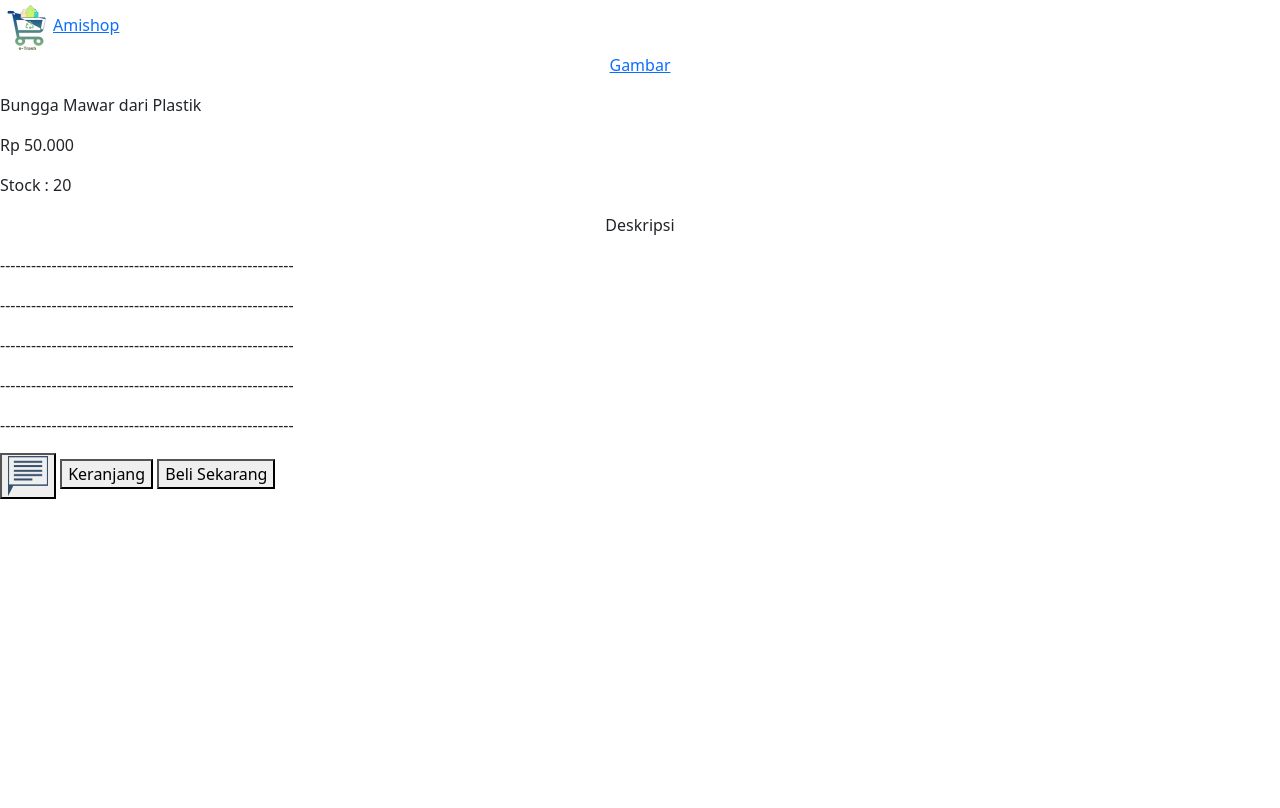
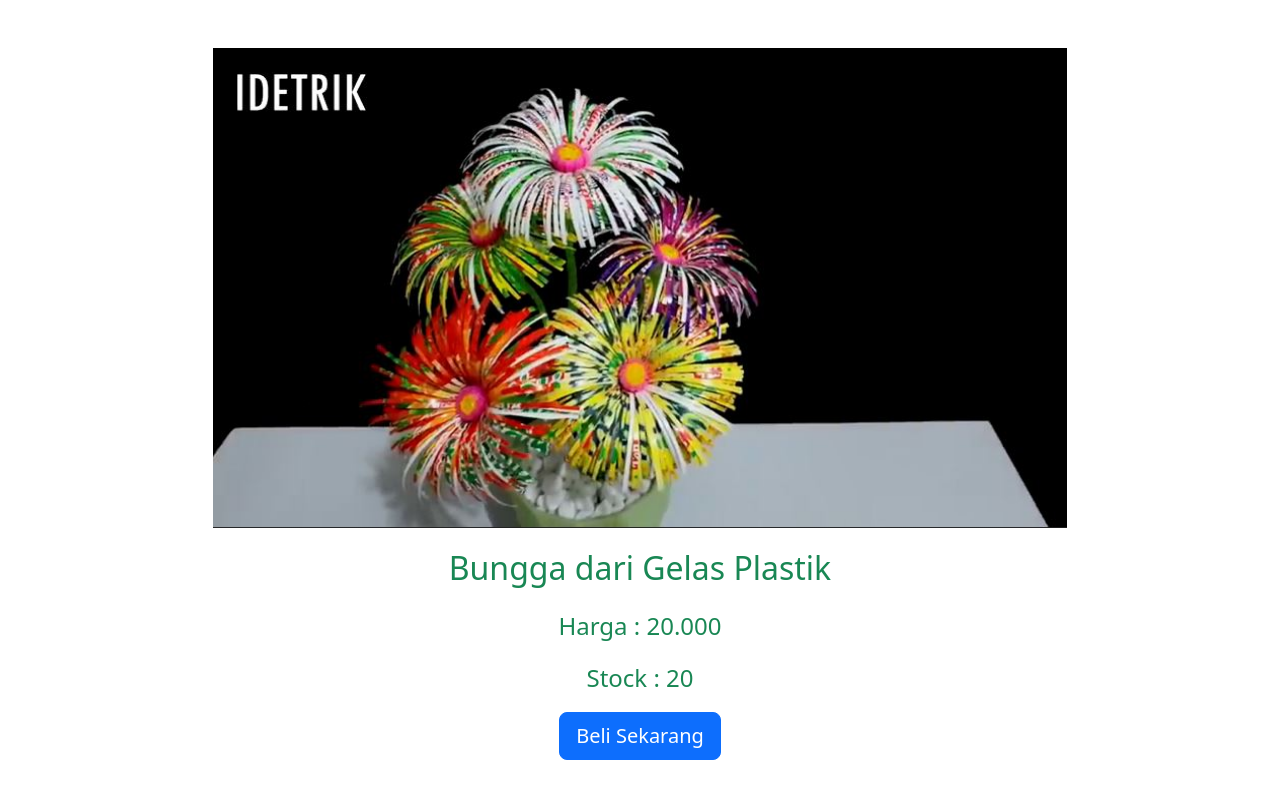
Before and after one commit to hikmatunrifka/aplikasi-e-t, a PHP site: page /konten.php in a window 1280 px wide. Shown: the part 82-890 px from the top of the page. Before the commit the page ends 581 px from the top, so only its background shows below. Run offline with PHP 8.4, Linux system fonts and the light colour scheme.

Commit message:
perbaikan code

```diff
--- a/halamantentang.php
+++ b/halamantentang.php
@@ -1,3 +1,6 @@
+<?php
+include'navbar.php';
+?>
 <!DOCTYPE html>
 <html lang="en">
 
--- a/konten.php
+++ b/konten.php
@@ -5,36 +5,25 @@ include'navbar.php';
 <!DOCTYPE html>
 <html lang="en">
 <head>
+    <meta charset="utf-8">
+    <meta name="viewport" content="width=device-width, initial-scale=1">
+    <title>E-Trash</title>
+    <link rel="stylesheet" href="https://cdn.jsdelivr.net/npm/bootstrap-icons@1.10.5/font/bootstrap-icons.css">
+    <link href="https://cdn.jsdelivr.net/npm/bootstrap@5.3.0-alpha3/dist/css/bootstrap.min.css" rel="stylesheet" integrity="sha384-KK94CHFLLe+nY2dmCWGMq91rCGa5gtU4mk92HdvYe+M/SXH301p5ILy+dN9+nJOZ" crossorigin="anonymous">
     <meta charset="UTF-8">
     <meta name="viewport" content="width=device-width, initial-scale=1.0">
-    <title>Aplikasi e-T</title>
-
+    <title>Video tutorial membuat Bungga dari Gelas Plastik</title>
 </head>
 <body>
-    <!-- untuk konten 1 -->
-    <div><a class="logoShop" href="beranda.html"><a class="deskripsi" href="beranda.php"><img src="foto/Group 150.svg" lt="Image" height="53" width="53">Amishop</a></a></div>
-        <center><p class="img">
-            <a href="konten.php">Gambar</center></a></div>
-    <div>
-        <p class="deskripsi">Bungga Mawar dari Plastik</p>
-        <p class="deskripsi">Rp 50.000</p>
-        <p class="deskripsi">Stock : 20</p>
-        <center><p class="deskripsi">Deskripsi</p></center>
-        <p class="deskripsi">---------------------------------------------------------</p>
-        <p class="deskripsi">---------------------------------------------------------</p>
-        <p class="deskripsi">---------------------------------------------------------</p>
-        <p class="deskripsi">---------------------------------------------------------</p>
-        <p class="deskripsi">---------------------------------------------------------</p>
+        <center>
+            <img src="foto/bunga.JPG" class="mt-5" controls="true" width="854" height="480"></center>
+    <div >
+        <p class="text-center fs-2 mt-3 text-success" >Bungga dari Gelas Plastik</p>
+        <p class="text-center fs-4 mt-2 text-success" >Harga : 20.000</p>
+        <p class="text-center fs-4 mt-2 text-success">Stock : 20 </p>
+        <center><button type="button" class="btn btn-primary btn-lg mb-5">Beli Sekarang</button></center>
     </div>
 
-    <!-- untuk proses konten 1 -->
-    <div class="wrapperKonten">
-        <div class="menuKonten">
-            <button href="" class="logoKonten"><img src="foto/chatikon.png" lt="Image" height="40" width="40"></button>
-            <button href="" class="logoKonten">Keranjang</button>
-            <button href="" class="logoKonten1">Beli Sekarang</button>
-        </div>
-    </div>
 
 </body>
 </html>
--- a/pengikut.html
+++ b/pengikut.php
@@ -1,3 +1,7 @@
+
+<?php
+include'navbar.php';
+?>
 
 <!DOCTYPE html>
 <html>
```
Also changed, not shown: beranda.php (+2 -6 lines), profil.php (+8 -1 lines), login.php (line endings or trailing spaces), pencarian.php (renamed from pencarian.html).
